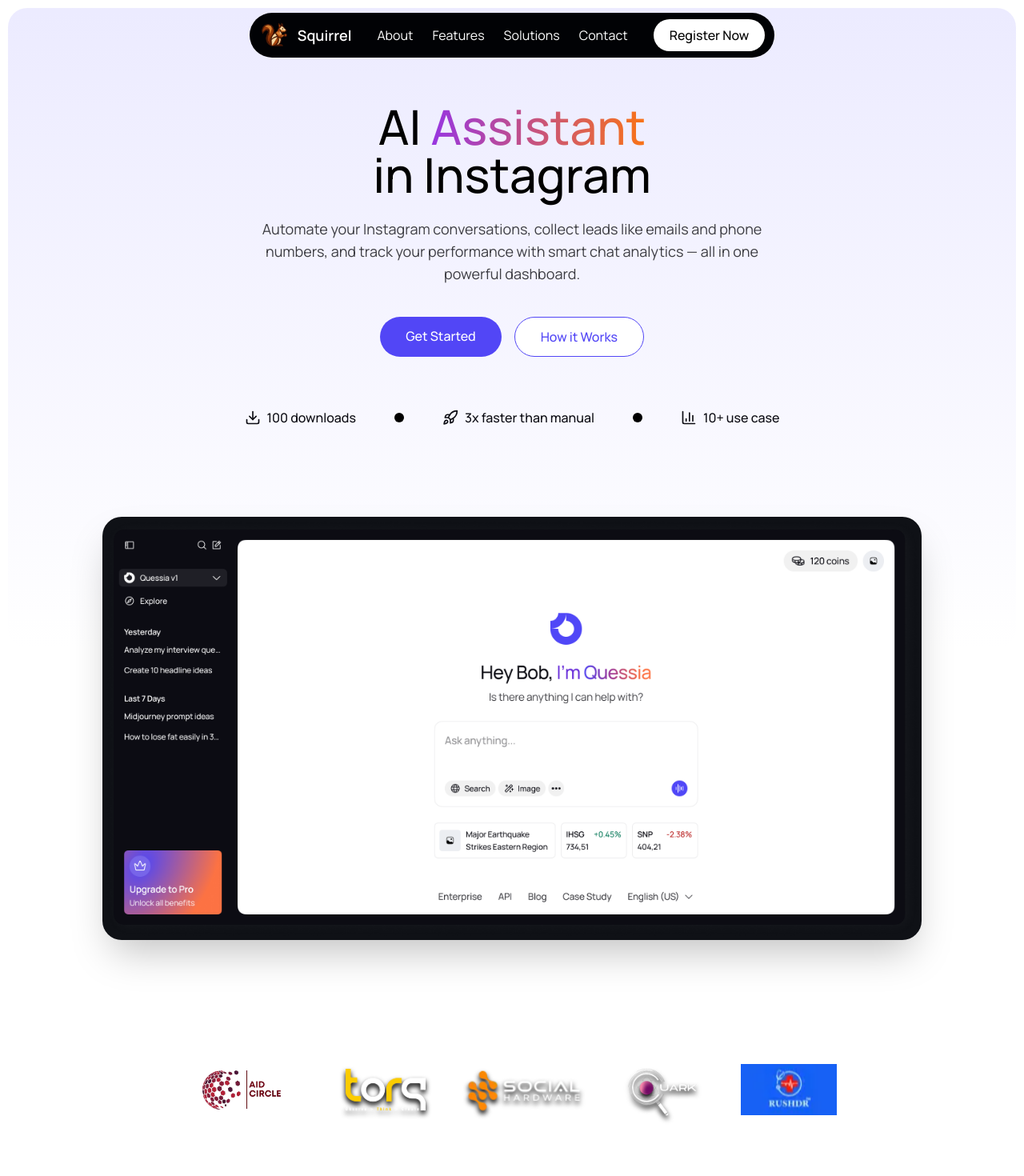
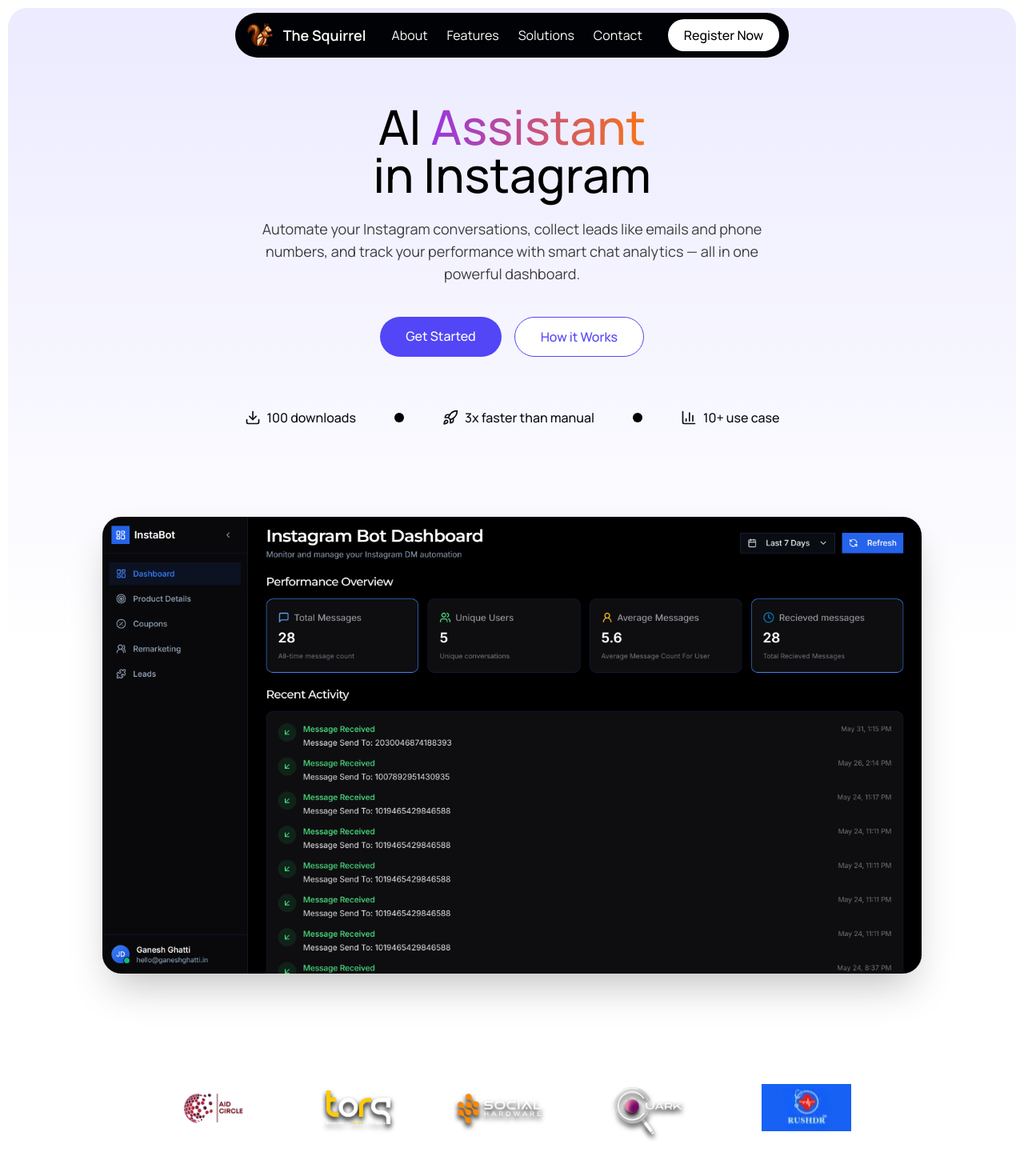
Before and after one commit to Ganeshghatti/The-Squirrel-DM-Bot-Home, a Next.js app: page / in a window 1280 px wide. Shown: the top 1470 px of the page at 80% size. Built offline with nearby package versions, Linux system fonts and the light colour scheme.

Commit message:
update image

```diff
--- a/src/components/global/footer/footer.tsx
+++ b/src/components/global/footer/footer.tsx
@@ -18,7 +18,7 @@
           <li key={index}>
             <a
               key={index}
-              target="_blank"
+              // target="_blank"
               href={link}
               className="text-[var(--neutral-400)] hover:text-primary transition-colors duration-200"
             >
@@ -140,16 +140,16 @@
                 alt="Logo"
                 className="h-8 w-8 sm:h-10 sm:w-10"
               />
-              <span className="text-black font-semibold text-lg sm:text-2xl">Squirrel</span>
+              <span className="text-black font-semibold text-lg sm:text-2xl">The Squirrel</span>
           </div>
           <div className="flex space-x-6">
             {/* <a href="#" className="text-gray-500 hover:text-purple-600 transition-colors duration-200">
               <Instagram size={20} />
             </a> */}
-            <a href="https://x.com/thesquirrel_org" className="text-gray-500 hover:text-purple-600 transition-colors duration-200">
+            <a href="https://x.com/thesquirrel_org"  target="_blank"className="text-gray-500 hover:text-purple-600 transition-colors duration-200">
               <Twitter size={20} />
             </a>
-            <a href="https://www.linkedin.com/company/the-squirrel-tech" className="text-gray-500 hover:text-purple-600 transition-colors duration-200">
+            <a   href="https://www.linkedin.com/company/the-squirrel-tech" target="_blank" rel="noopener noreferrer" className="text-gray-500 hover:text-purple-600 transition-colors duration-200">
               <LinkedinIcon size={20} />
             </a>
           </div>
--- a/src/components/global/navbar/navbar.tsx
+++ b/src/components/global/navbar/navbar.tsx
@@ -41,7 +41,7 @@
                 className="h-8 w-8 sm:h-10 sm:w-10"
               />
               <span className="hidden sm:block text-white font-semibold text-sm sm:text-lg">
-                Squirrel
+                The Squirrel
               </span>
             </Link>
 
@@ -55,12 +55,11 @@
               <Menubar>
                 <MenubarMenu>
                   <MenubarTrigger>
-                    <Link
-                      href=""
+                    <span
                       className="text-white hover:text-gray-300 transition-colors text-sm sm:text-sm md:text-base"
                     >
                       Features{" "}
-                    </Link>
+                    </span>
                   </MenubarTrigger>
                   <MenubarContent>
                     <MenubarItem>
@@ -82,12 +81,11 @@
                 <Menubar>
                 <MenubarMenu>
                   <MenubarTrigger>
-                    <Link
-                      href=""
+                    <span
                       className="text-white hover:text-gray-300 transition-colors text-sm sm:text-sm md:text-base"
                     >
                       Solutions{" "}
-                    </Link>
+                    </span>
                   </MenubarTrigger>
                   <MenubarContent>
                     <MenubarItem>
@@ -110,7 +108,7 @@
 
 
               <Link
-                href=""
+                href="https://www.thesquirrel.tech/#contact"
                 className="text-white hover:text-gray-300 transition-colors text-sm sm:text-sm md:text-base"
               >
                 Contact
@@ -131,7 +129,7 @@
           <Link href="/" className="flex items-center space-x-1 sm:space-x-2">
             <Image src={Logo} alt="Logo" className="h-8 w-8 sm:h-10 sm:w-10" />
             <span className="text-black font-semibold text-sm sm:text-lg">
-              Squirrel
+              The Squirrel
             </span>
           </Link>
 
@@ -151,7 +149,7 @@
                       className="h-8 w-8 sm:h-10 sm:w-10"
                     />
                     <span className="text-black font-semibold text-lg">
-                      Squirrel
+                      The Squirrel
                     </span>
                   </div>
                   {/* <SheetClose asChild>
@@ -294,7 +292,7 @@
                 {/* Partner Link */}
                 <SheetClose asChild>
                   <Link
-                    href=""
+                    href="https://www.thesquirrel.tech/#contact"
                     className="text-gray-700 hover:text-black transition-colors text-lg font-medium py-2"
                   >
                     Contact
--- a/src/components/icon/content.tsx
+++ b/src/components/icon/content.tsx
@@ -8,7 +8,7 @@
 }
 
 function Content({
-  width = 25,
+  width = 32,
   height = 25,
   viewBox = "0 0 25 25",
   fill = "white",
--- a/src/components/page/home/components/CTASection.tsx
+++ b/src/components/page/home/components/CTASection.tsx
@@ -1,6 +1,7 @@
 import Image from 'next/image';
 import React from 'react';
 import productShowcaseImage from "../../../../../assets/images/productShowcase.png";
+import Link from 'next/link';
 
 
 const CTASection: React.FC = () => {
@@ -10,17 +11,17 @@
         <div className=" text-white p-10 md:p-14 w-full rounded-xl">
           <h2 className="text-4xl md:text-5xl font-medium mb-4">
             Ready to Automate?<br />
-            Go with Quessia!
+            Go with The Squirrel!
           </h2>
           <p className="mb-8 text-purple-100">
             Automate and enhance client communication via Instagram DMs using AI.
           </p>
-          <button className="bg-white text-purple-600 font-medium py-3 px-6 rounded-full hover:bg-purple-100 transition-colors duration-300">
-            Try Quessia Now
-          </button>
+          <Link href="https://dashboard.thesquirrel.tech/" className="bg-white text-purple-600 font-medium py-3 px-6 rounded-full inline-block  transition-colors duration-300">
+            Automate Now
+          </Link>
         </div>
 
-        <div className='hidden lg:block h-[400px] w-[600px] bg-gray-200 absolute   top-10 -right-10 -rotate-3 rounded-xl'>
+        <div className='hidden overflow-hidden lg:block h-[500px] w-[600px] bg-[#93b2ff] absolute   top-10 -right-10 -rotate-3 rounded-xl p-1'>
             <Image
             src={productShowcaseImage}
             alt="Product Showcase"
@@ -29,7 +30,7 @@
             placeholder="blur"
             width={1200}
             sizes="100%"
-            className="object-cover  w-full"
+            className="object-cover  w-full rounded-[8px] "
 
           />
         </div>
--- a/src/components/page/home/components/FAQPage.tsx
+++ b/src/components/page/home/components/FAQPage.tsx
@@ -170,11 +170,7 @@
       content:
         "Chat Interaction Analytics helps you understand how users are engaging with the bot. It tracks metrics like the number of users initiating conversations, total messages exchanged, average session length, product link clicks, and drop-off points. This data helps identify popular products, conversation bottlenecks, and guides future campaign strategies.",
     },
-    {
-      title: "How is user information stored?",
-      content:
-        "The project document mentions that user data (full name, email, phone number) is \"stored securely for future follow-up or analysis.\"",
-    },
+
     {
       title: "Can the bot handle incomplete information from users?",
       content:
--- a/src/components/page/home/components/productShowcase.tsx
+++ b/src/components/page/home/components/productShowcase.tsx
@@ -13,7 +13,7 @@
         animate={{ opacity: 1, y: 0 }}
         transition={{ duration: 0.7 }}
       >
-        <div className="relative ">
+        <div className="relative shadow-2xl bg-gray-100 ">
           <Image
             src={productShowcaseImage}
             alt="Product Showcase"
@@ -22,7 +22,7 @@
             placeholder="blur"
             width={1200}
             sizes="100%"
-            className="object-cover  w-full"
+            className="object-cover  w-full  "
 
           />
         </div>
--- a/src/components/page/home/components/trustedCompanies.tsx
+++ b/src/components/page/home/components/trustedCompanies.tsx
@@ -13,7 +13,7 @@
   return (
     <section className="py-16 px-4 ">
       <motion.div
-        className="max-w-5xl mx-auto text-center"
+        className="max-w-6xl mx-auto text-center"
         initial={{ opacity: 0 }}
         whileInView={{ opacity: 1 }}
         transition={{ duration: 0.7 }}
@@ -23,9 +23,9 @@
           Trusted by 1,289+ leading companies
         </h2> */}
 
-        <div className="flex flex-wrap justify-center gap-12">
+        <div className="flex flex-wrap justify-center gap-8 md:gap-20">
           <motion.div
-            className="flex items-center  "
+            className="flex items-center w-16 md:w-28  "
             whileHover={{ scale: 1.05 }}
           >
             <Image
@@ -40,7 +40,7 @@
           </motion.div>
 
           <motion.div
-            className="flex items-center space-x-2 logo-drop-shadow"
+            className="flex items-center space-x-2 logo-drop-shadow w-14 md:w-20 "
             whileHover={{ scale: 1.05 }}
           >
             <Image
@@ -54,7 +54,7 @@
           </motion.div>
 
           <motion.div
-            className="flex items-center space-x-2  logo-drop-shadow"
+            className="flex items-center space-x-2  logo-drop-shadow w-16 md:w-28"
             whileHover={{ scale: 1.05 }}
           >
             <Image
@@ -68,7 +68,7 @@
           </motion.div>
 
           <motion.div
-            className="flex items-center  logo-drop-shadow "
+            className="flex items-center  logo-drop-shadow w-16 md:w-28"
             whileHover={{ scale: 1.05 }}
           >
             <Image
@@ -82,7 +82,7 @@
           </motion.div>
 
           <motion.div
-            className="flex items-center space-x-2 text-gray-400"
+            className="flex items-center space-x-2 text-gray-400 w-16 md:w-28"
             whileHover={{ scale: 1.05 }}
           >
             <Image
```
Also changed, not shown: src/components/page/home/components/userAreSaying.tsx (+51 -51 lines), assets/images/productShowcase.png, assets/images/productShowcase1.png (added).
